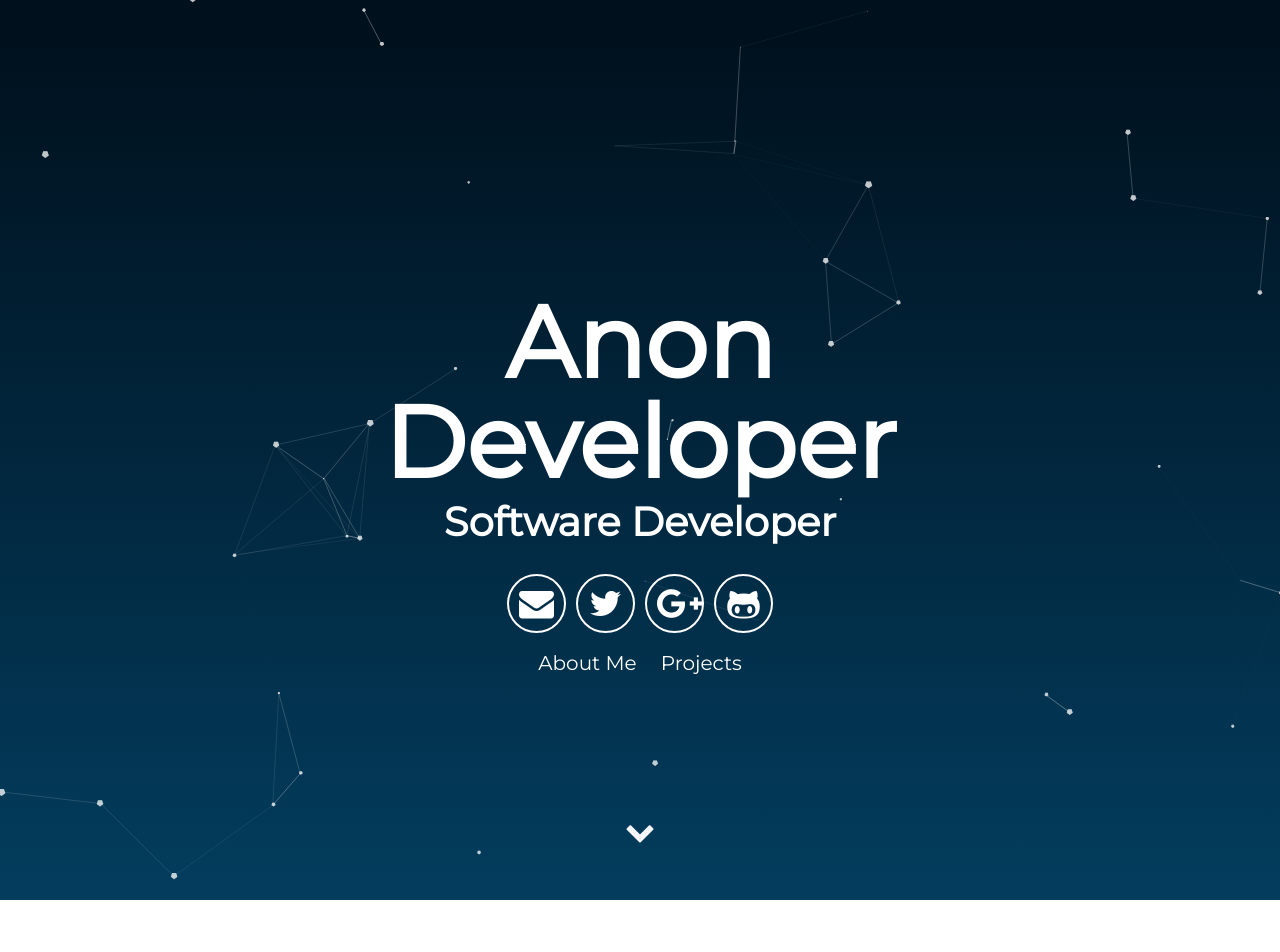
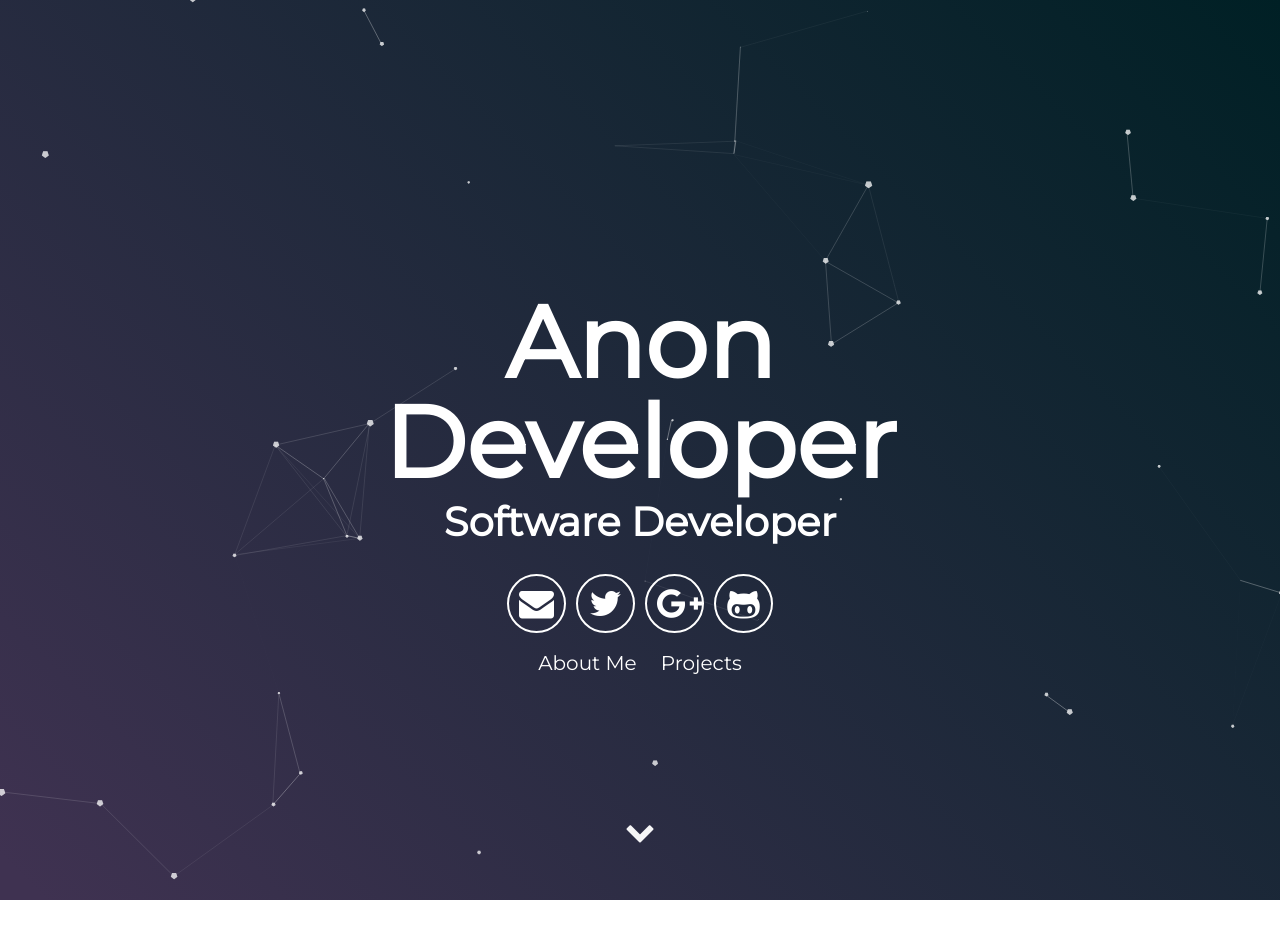
Before and after one commit to gweidart/xipher, a Jekyll site: the page built from index.html, in a window 1280 px wide. Shown: the top 952 px of the page. Built offline with Jekyll 4.4.1, drawn with Linux system fonts in a browser that asks for light colours.

Commit message:
Update main.css

```diff
--- a/assets/css/main.css
+++ b/assets/css/main.css
@@ -3759,10 +3759,10 @@ sup {
   line-height: 0;
 }
 #particles-js {
-  background: -webkit-linear-gradient(#00111e 5%, #033d5e);
-  background: -moz-linear-gradient(#00111e 5%, #033d5e);
-  background: -o-linear-gradient(#00111e 5%, #033d5e);
-  background: linear-gradient(#00111e 5%, #033d5e);
+  background: mix(#3f3251, #002025, 70%);
+  background: -moz-linear-gradient(45deg, #3f3251 2%, #002025 100%);
+  background: -webkit-linear-gradient(45deg, #3f3251 2%, #002025 100%);
+  background: linear-gradient(45deg, #3f3251 2%, #002025 100%);
   display: flex;
   vertical-align: bottom;
   width: 100%;
```
